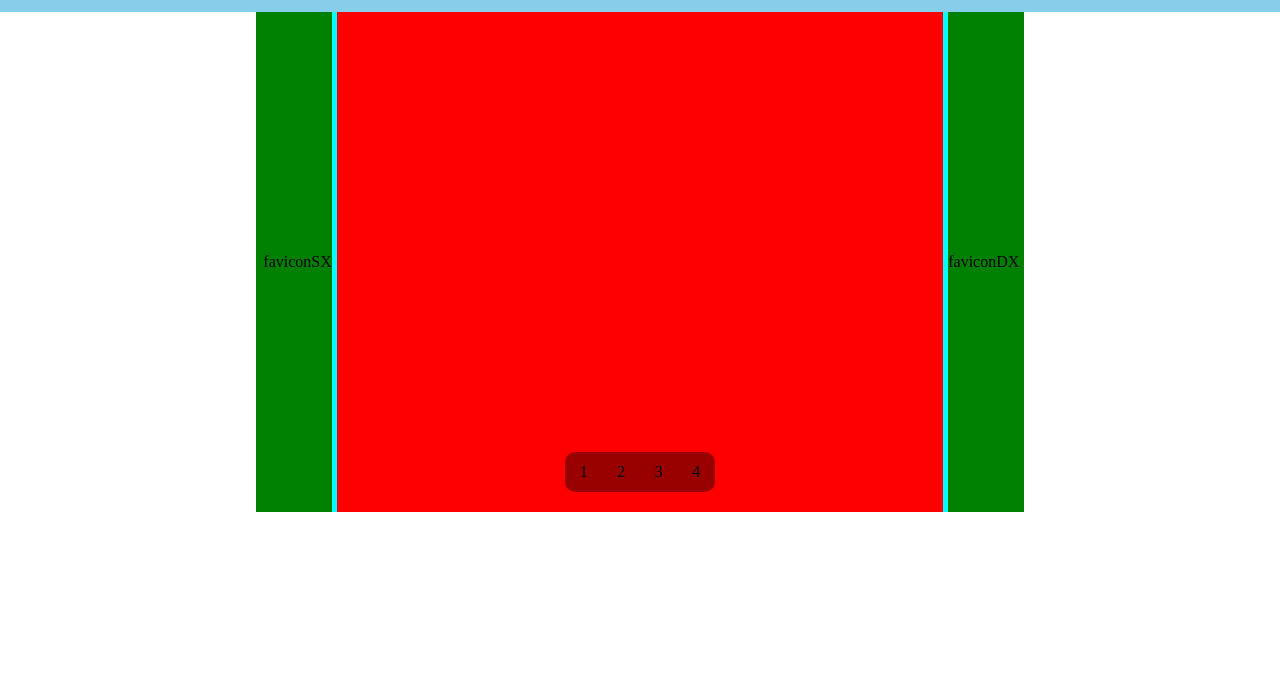
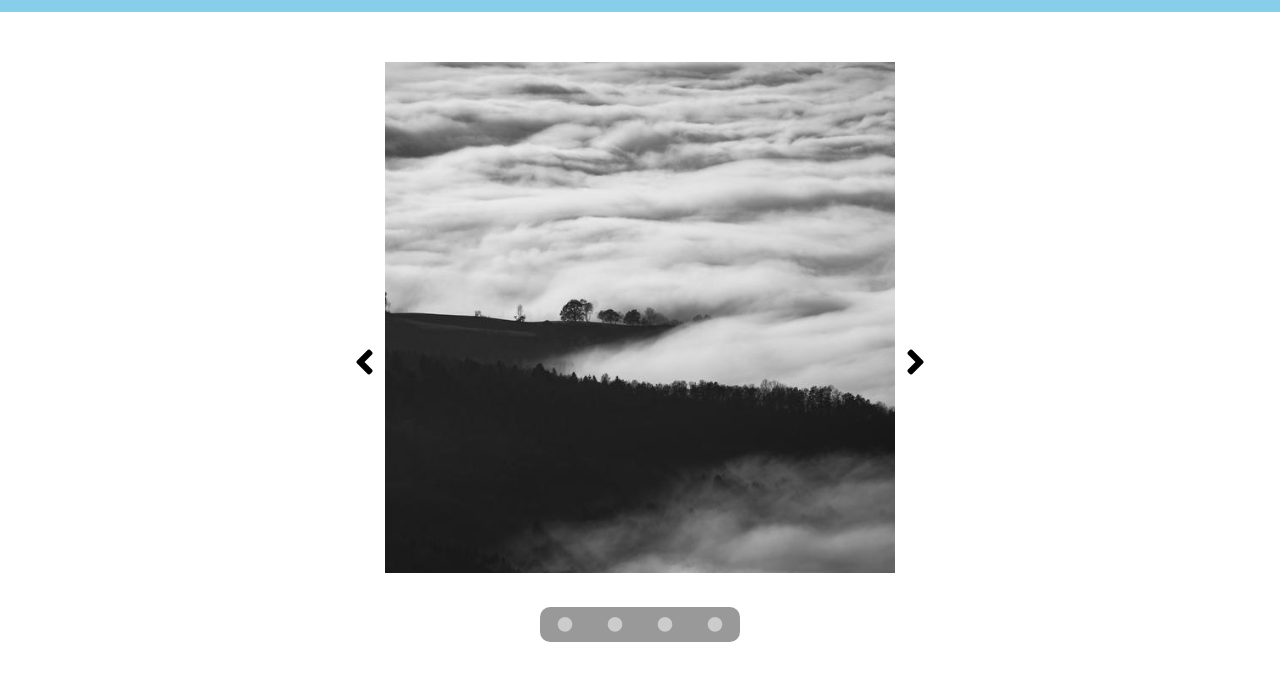
Before and after one commit to adalpo87/js-jq-carousel, a plain HTML site: page index.html in a window 1280 px wide. Shown: the part 88-768 px from the top of the page. Drawn offline with Linux system fonts and the light colour scheme.

Commit message:
inserite immagini e favicon

```diff
--- a/assets/css/style.css
+++ b/assets/css/style.css
@@ -11,43 +11,55 @@ header{
     justify-content: center;
     align-items: center;
     background-color: skyblue;
+    margin-bottom: 50px;
 }
 header h1{
     font-size: 30px;
 }
 
 main{
-    width: 60%;
+
+    width: 50%;
     margin: auto;
-    background-color: aqua;
-    height: 500px;
+    height: 600px;
     display: flex;
-
 }
 
 .center{
-    width: 80%;
-    background-color: red;
+    margin: auto;
+    width: 600px;
     height: 100%;
-    display: flex;
-    justify-content: center;
-    align-items: end;
+    position: relative;
 }
+
+.image img{
+   width: 100%;
+}
+
+
 
 .select-img{
     display: flex;
     background-color: rgba(0, 0, 0, 0.4);
-    width: 150px;
-    height: 40px;
+    width: 200px;
+    height: 35px;
     justify-content: space-around;
     align-items: center;
     border-radius: 10px;
-    margin-bottom: 20px;
+    position: absolute;
+    bottom: 20px;
+    left: 50%;
+    transform: translatex(-50%);
 }
+.select-img i{
+    color: rgba(999, 999, 999, 0.5);
+    font-size: 15px;
+    cursor: pointer;
+}
+
 
 .sx, .dx{
     width: 10%;
-    background-color: green;
     height: 100%;
     display: flex;
     flex-direction: row;
@@ -56,9 +68,24 @@ main{
 
 .sx{
     justify-content: end;
-    margin-right: 5px;
+    margin-right: 10px;
+}
+.sx i{
+    font-size: 40px;
+    cursor: pointer;
 }
 .dx{
     justify-content: start;
-    margin-left: 5px;
+    margin-left: 10px;
 }
+.dx i{
+    font-size: 40px;
+    cursor: pointer;
+}
+.active{
+    display: inline-block;
+}
+
+.dis_none{
+    display: none;
+}
--- a/index.html
+++ b/index.html
@@ -5,6 +5,7 @@
     <meta http-equiv="X-UA-Compatible" content="IE=edge">
     <meta name="viewport" content="width=device-width, initial-scale=1.0">
     <link rel="stylesheet" href="assets/css/style.css">
+    <link rel="stylesheet" href="https://cdnjs.cloudflare.com/ajax/libs/font-awesome/5.15.3/css/all.min.css">
     <title>Document</title>
 </head>
 <body>
@@ -14,23 +15,28 @@
 
     <main>
         <div class="sx">
-            <div>faviconSX</div>
+            <div>
+                <i class="fas fa-angle-left"></i>
+            </div>
         </div>
 
         <div class="center">
 
-            <img src="" alt="">
-            <img src="" alt="">
-            <img src="" alt="">
-            <img src="" alt="">
+
+            <div class="image">
+                <img class="" src="assets/img/img_1.jpg" alt="img1">
+                <img class="dis_none" src="assets/img/img_2.jpg" alt="img2">
+                <img class="dis_none" src="assets/img/img_3.jpg" alt="img3">
+                <img class="dis_none" src="assets/img/img_4.jpg" alt="img4">
+            </div>
 
 
 
             <div class="select-img">
-                <div>1</div>
-                <div>2</div>
-                <div>3</div>
-                <div>4</div>
+                <i class="fas fa-circle"></i>
+                <i class="fas fa-circle"></i>
+                <i class="fas fa-circle"></i>
+                <i class="fas fa-circle"></i>
             </div>
 
         </div>
@@ -38,7 +44,9 @@
 
 
         <div class="dx">
-            <div>faviconDX</div>
+            <div>
+                <i class="fas fa-angle-right"></i>
+            </div>
         </div>
     </main>
 
```
Also changed, not shown: assets/img/img_1.jpg (added), assets/img/img_2.jpg (added), assets/img/img_3.jpg (added), assets/img/img_4.jpg (added).
